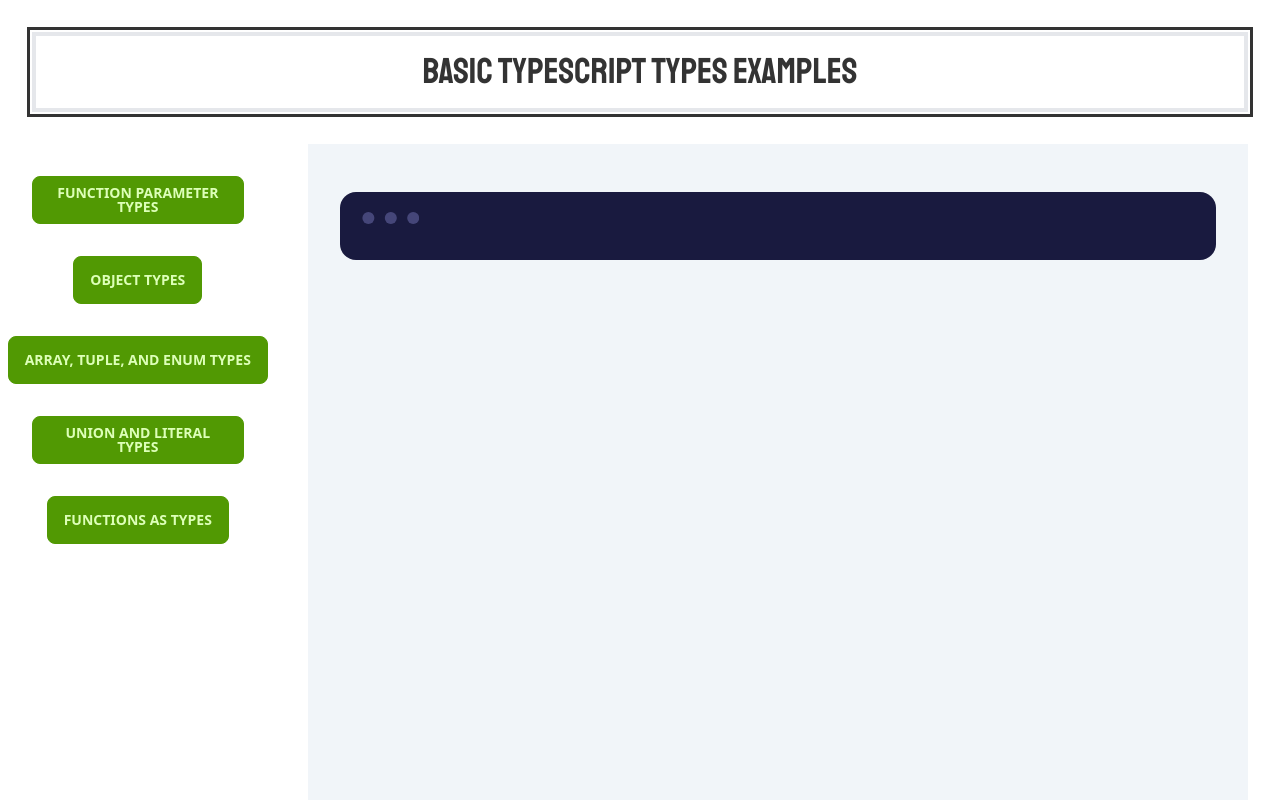
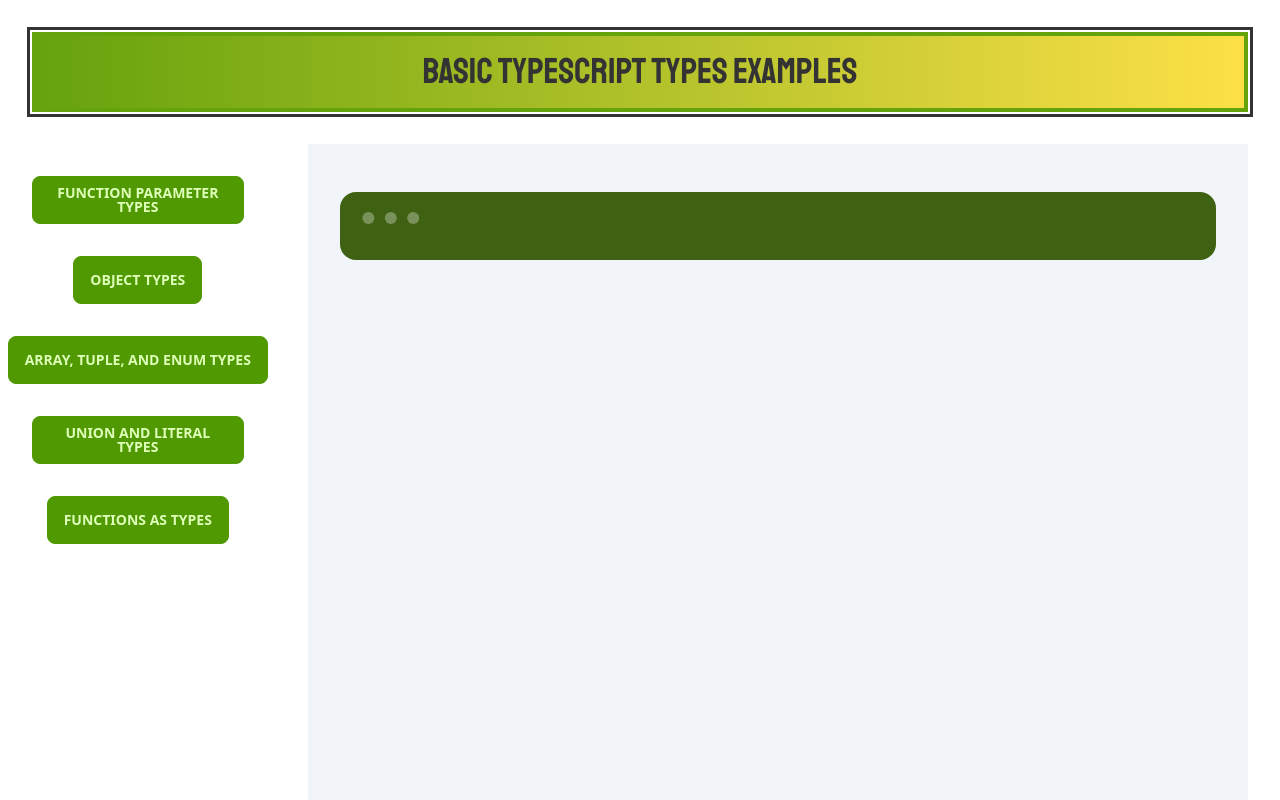
Before and after one commit to nico-mikaela17/2760myTS, a website built with Vite: page src/index.html in a window 1280 px wide. Shown: the top 800 px of the page. Built offline with nearby package versions, Linux system fonts and the light colour scheme.

Commit message:
styled header

```diff
--- a/src/index.html
+++ b/src/index.html
@@ -13,7 +13,7 @@
     <script src="basicTypes.ts" type="module" defer></script>
   </head>
   <body>
-    <header class="m-8 text-4xl border-4 p-4 outline outline-offset-2 text-center font-Staatliches">Basic TypeScript Types Examples</header>
+    <header class="m-8 text-4xl border-4 p-4 outline outline-offset-2 border-lime-600 bg-gradient-to-l hover:bg-gradient-to-r from-yellow-300 to-lime-600 text-center font-Staatliches">Basic TypeScript Types Examples</header>
     <main class="flex h-screen">
       <nav class="w-72 mx-8">
         <ul>
@@ -49,7 +49,7 @@
           <div class="card-body">
             <h2 class="card-title"></h2>
             <p id="card-content"></p>
-            <div id="code-content" class="mockup-code">
+            <div id="code-content" class="mockup-code bg-lime-800 text-white">
               <!-- Here is where the preformatted code example is displayed -->
             </div>
           </div>
```
